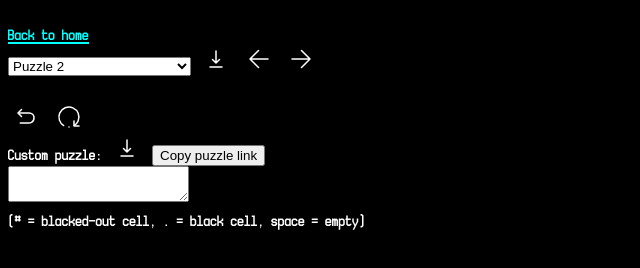
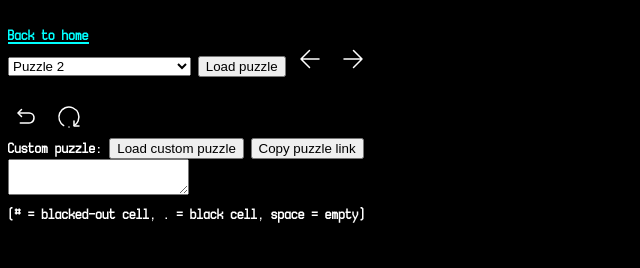
Before and after one commit to KinuTheDragon/Lok, a plain HTML site: page play.html in a window 1280 px wide. Shown: the part 66-334 px from the top of the page, without its empty margins (0-640 px from the left). Drawn offline with Linux system fonts and the light colour scheme.

Commit message:
Replace download symbol with "load puzzle"

```diff
--- a/play.html
+++ b/play.html
@@ -117,7 +117,7 @@
             <option value="80">Puzzle 80</option>
         </optgroup>
     </select>
-    <button onclick="loadPuzzleSelect()"><img src="download.svg" /></button>
+    <button onclick="loadPuzzleSelect()">Load puzzle</button>
     <button onclick="changeSelection(-1)"><img src="arrow-left.svg" /></button>
     <button onclick="changeSelection(1)"><img src="arrow-right.svg" /></button><br/>
     <span id="word"> </span><br/>
@@ -126,7 +126,7 @@
     <table id="puzzle"></table>
     <table id="letters" class="hidden"></table>
     Custom puzzle:
-    <button onclick="loadFromString(document.getElementById('custom').value)"><img src="download.svg" /></button>
+    <button onclick="loadFromString(document.getElementById('custom').value)">Load custom puzzle</button>
     <button onclick="copyLink()">Copy puzzle link</button><br/>
     <textarea id="custom"></textarea><br/>
     (# = blacked-out cell, . = black cell, space = empty)
```
Also changed, not shown: download.svg (deleted).
